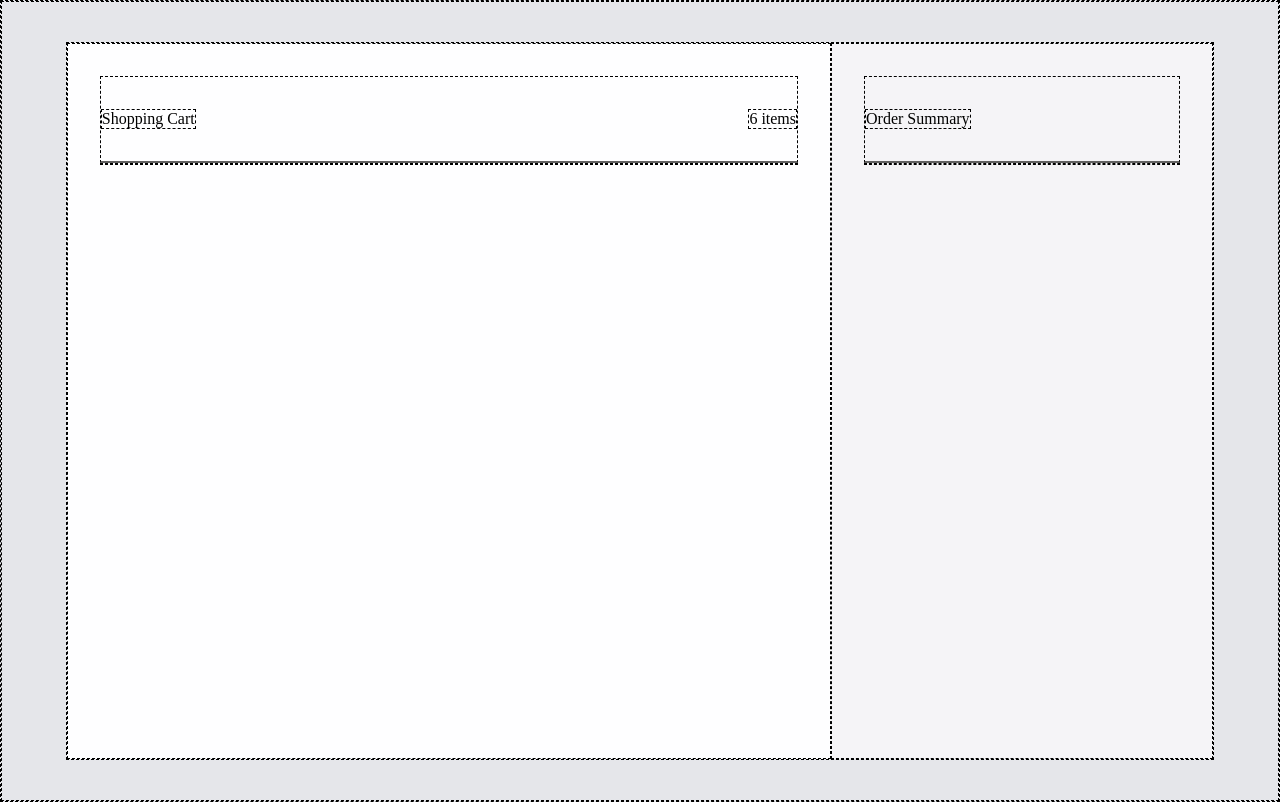
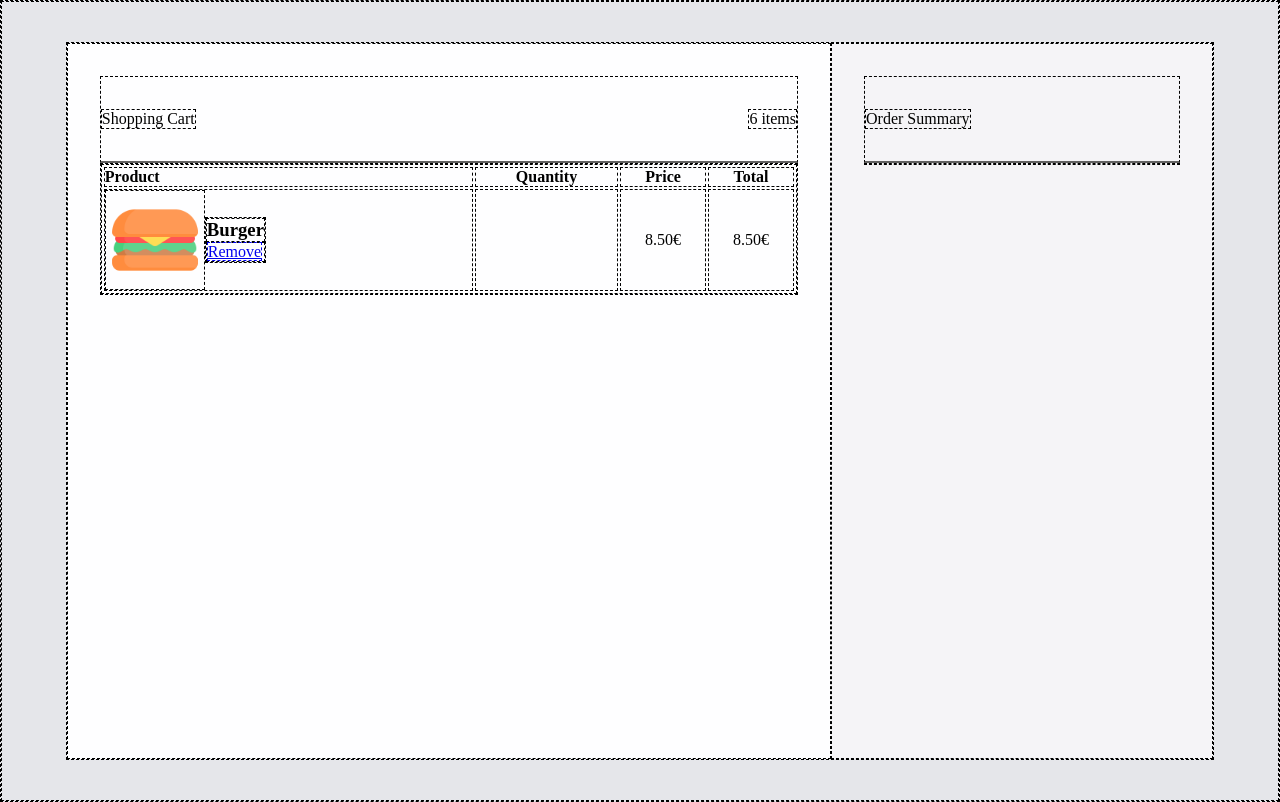
Before and after one commit to Arianna-Salvini/reazione-a-catena, a plain HTML site: page index.html in a window 1280 px wide. Drawn offline with Linux system fonts and the light colour scheme.

Commit message:
add product table structure

```diff
--- a/assets/css/style.css
+++ b/assets/css/style.css
@@ -65,3 +65,31 @@ body{
     border-bottom: 2px solid var(--text-dark);
     padding: 2rem 0;
 }
+
+.container_bottom{
+    width: 100%;
+}
+
+.textalign-left{
+    text-align: left;
+}
+
+.textalign-center{
+    text-align: center;
+}
+
+.df{
+    display: flex;
+}
+.align-self-center{
+    align-self: center;
+}
+
+table{
+    width: 100%;
+
+    & img {
+        width: 100px;
+        height: 100px;
+    }
+}
--- a/index.html
+++ b/index.html
@@ -16,6 +16,30 @@
                 <div id="items"></div>
             </div>
             <div class="container_bottom">
+                <table>
+                    <thead>
+                        <tr>
+                            <th class="textalign-left">Product</th>
+                            <th>Quantity</th>
+                            <th>Price</th>
+                            <th>Total</th>
+                        </tr>
+                    </thead>
+                    <tbody>
+                        <tr>
+                            <td class="df"> <img src="./assets/img/burger.png" alt="">
+                                <div class="align-self-center">
+                                    <h3>Burger</h3>
+                                    <div><a href="#">Remove</a></div>
+                                </div>
+                            </td>
+                            <td></td>
+                            <td class="textalign-center">8.50€</td>
+                            <td class="textalign-center">8.50€</td>
+                        </tr>
+                    </tbody>
+                </table>
+
 
             </div>
         </div>
```
Also changed, not shown: 1 other file.
